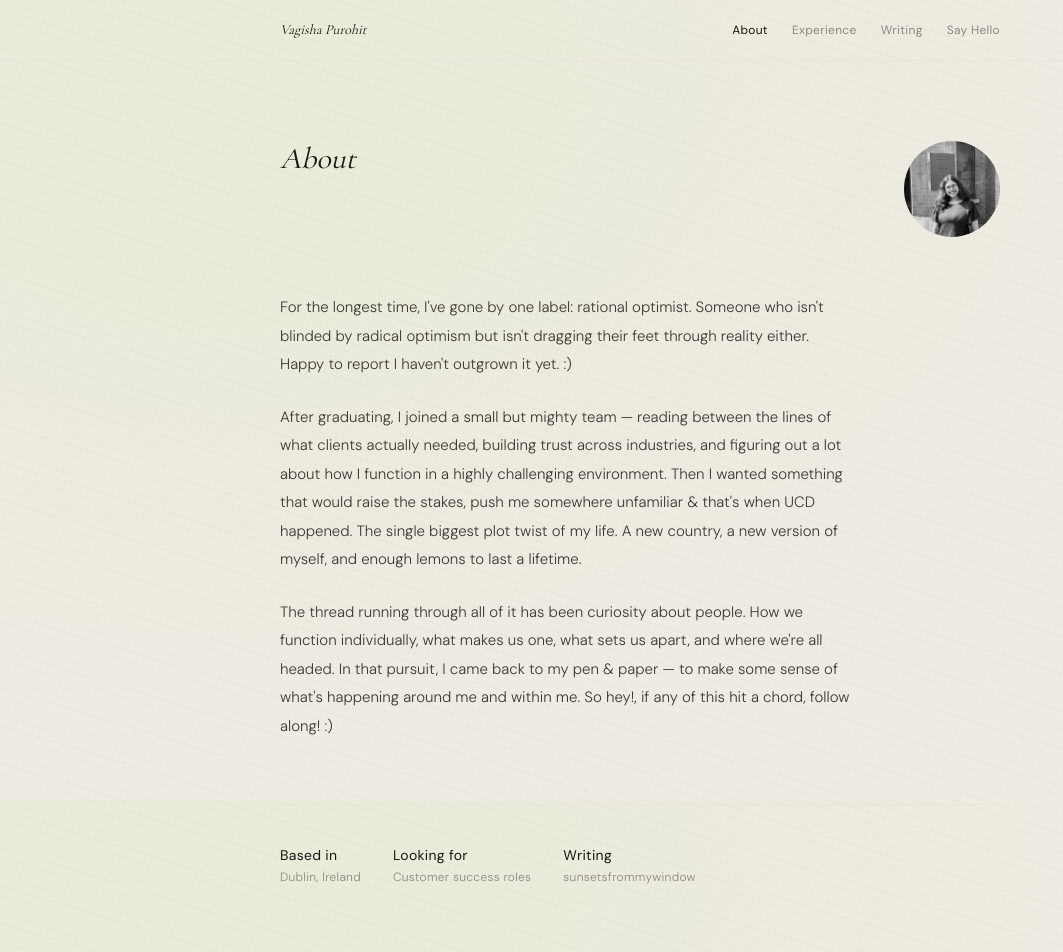
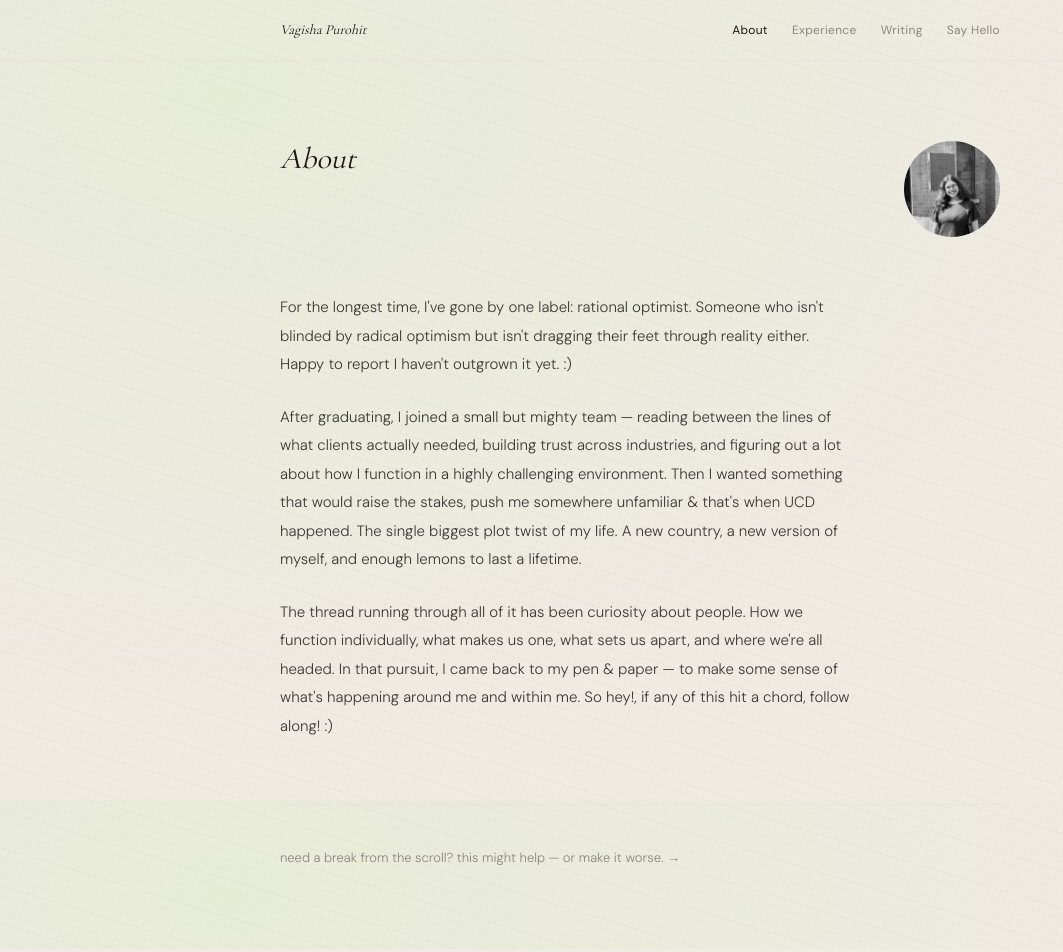
Before and after one commit to vagiishaa/VagishaP-Website, a Next.js app: page /about in a window 1280 px wide. Shown: the top 952 px of the page, without its empty margins (0-1063 px from the left). Built offline with nearby package versions, Linux system fonts and the light colour scheme.

Commit message:
Remove About footer, add quirky puzzle link

```diff
--- a/app/about/page.tsx
+++ b/app/about/page.tsx
@@ -45,19 +45,15 @@ export default function About() {
           </p>
         </div>
 
-        <div className="mt-16 pt-10 border-t border-warm flex gap-8 text-xs text-muted font-light tracking-wide">
-          <div>
-            <p className="text-ink font-normal mb-1 text-sm">Based in</p>
-            <p>Dublin, Ireland</p>
-          </div>
-          <div>
-            <p className="text-ink font-normal mb-1 text-sm">Looking for</p>
-            <p>Customer success roles</p>
-          </div>
-          <div>
-            <p className="text-ink font-normal mb-1 text-sm">Writing</p>
-            <p>sunsetsfrommywindow</p>
-          </div>
+        <div className="mt-16 pt-10 border-t border-warm">
+          <a
+            href="https://neal.fun/absurd-trolley-problems/"
+            target="_blank"
+            rel="noopener noreferrer"
+            className="text-[13px] text-muted font-light hover:text-terracotta transition-colors duration-200"
+          >
+            need a break from the scroll? this might help — or make it worse. →
+          </a>
         </div>
 
       </main>
```
